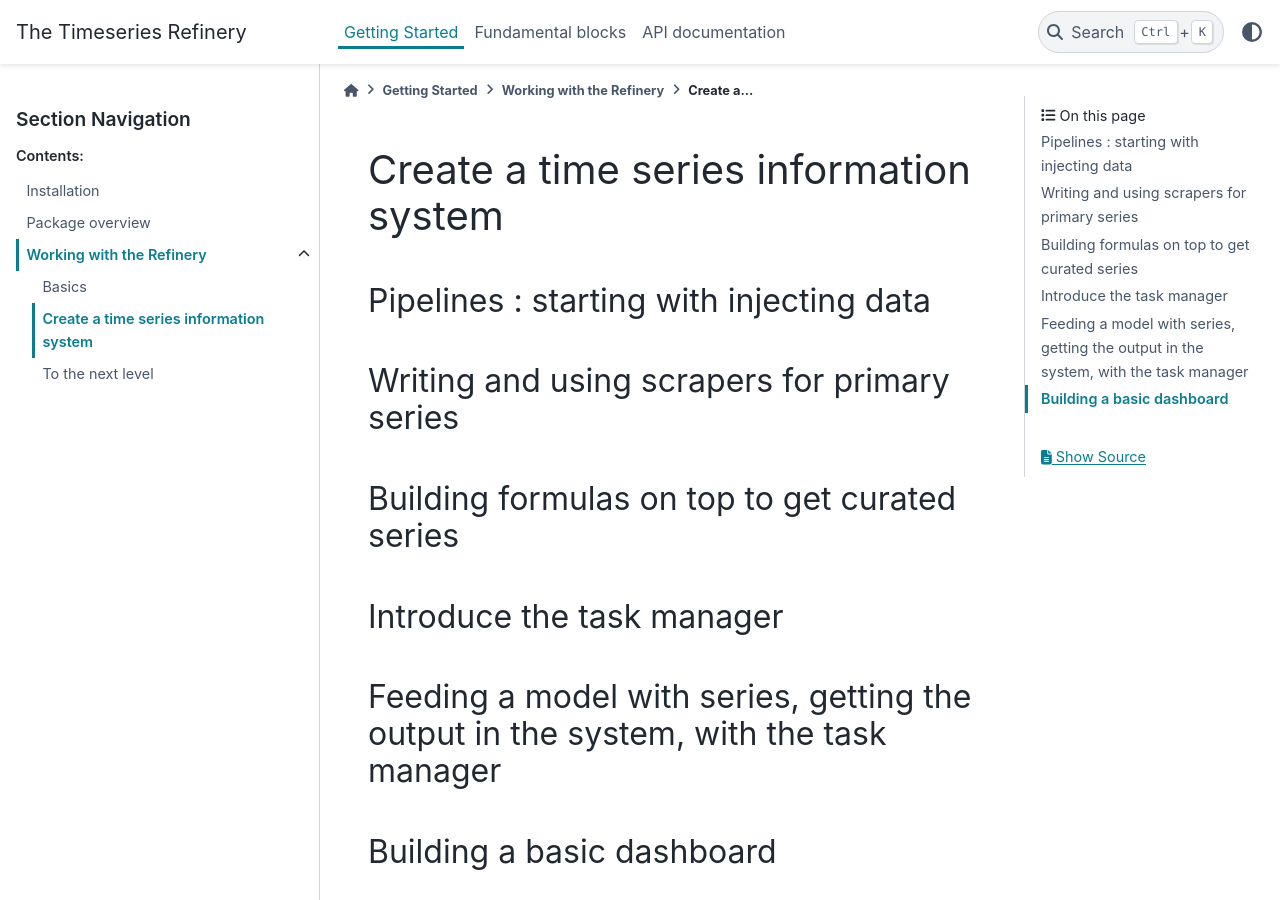
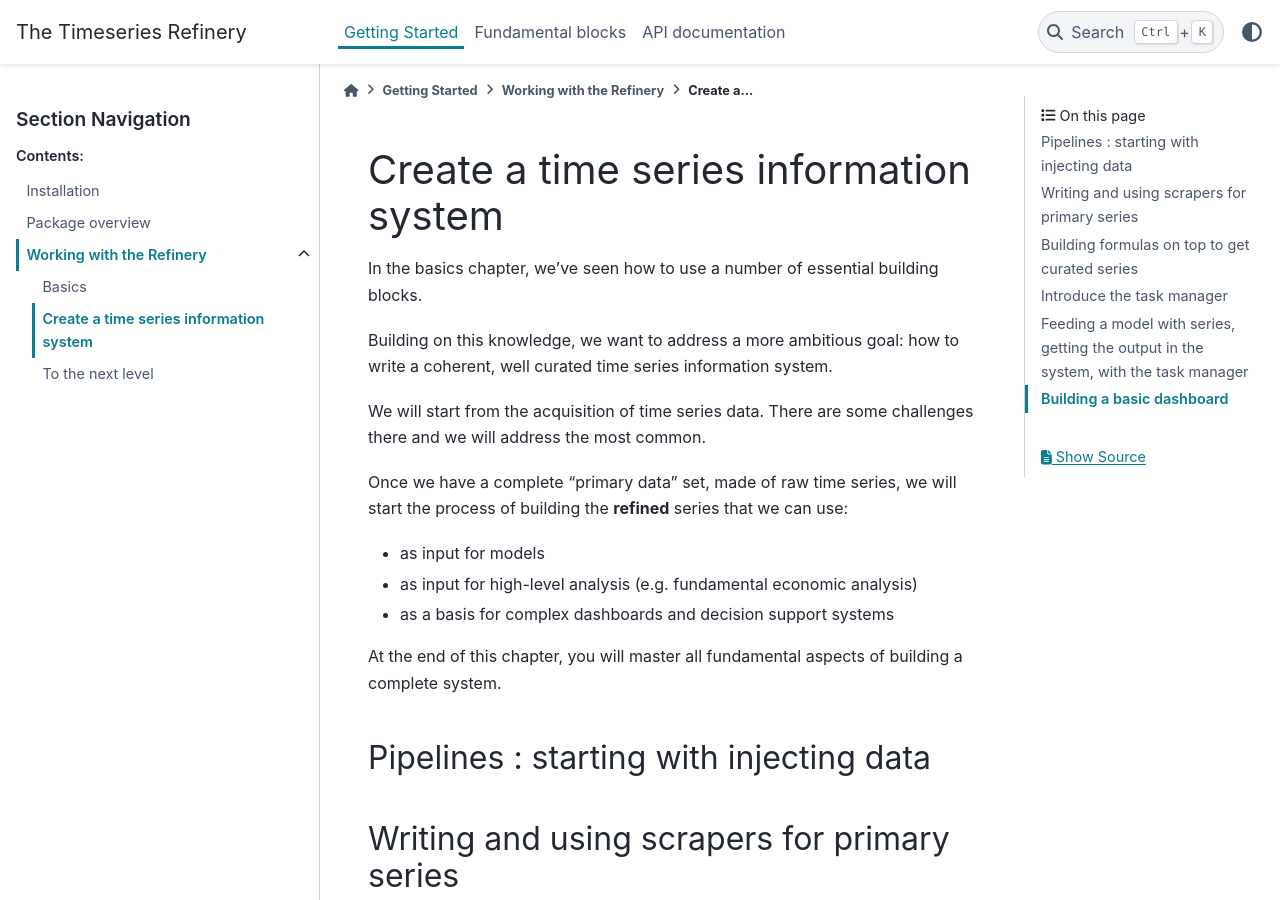
Before and after one commit to pythonianfr/tshistory_refinery, a Sphinx documentation site: the page built from docs/getting_started/tutorials/medium.rst, in a window 1280 px wide and 900 px high. Built offline with Sphinx 7.4.7 and the PyData theme 0.15.4, drawn with Linux system fonts in a browser that asks for light colours.

Commit message:
docs/medium: introduction
related to #28

```diff
--- a/docs/getting_started/tutorials/medium.rst
+++ b/docs/getting_started/tutorials/medium.rst
@@ -1,5 +1,29 @@
 Create a time series information system
 =======================================
+
+In the basics chapter, we've seen how to use a number of essential
+building blocks.
+
+Building on this knowledge, we want to address a more ambitious goal:
+how to write a coherent, well curated time series information system.
+
+We will start from the acquisition of time series data. There are some
+challenges there and we will address the most common.
+
+Once we have a complete "primary data" set, made of raw time series,
+we will start the process of building the **refined** series that we
+can use:
+
+* as input for models
+
+* as input for high-level analysis (e.g. fundamental economic
+  analysis)
+
+* as a basis for complex dashboards and decision support systems
+
+At the end of this chapter, you will master all fundamental aspects of
+building a complete system.
+
 
 Pipelines : starting with injecting data
 ----------------------------------------
```
